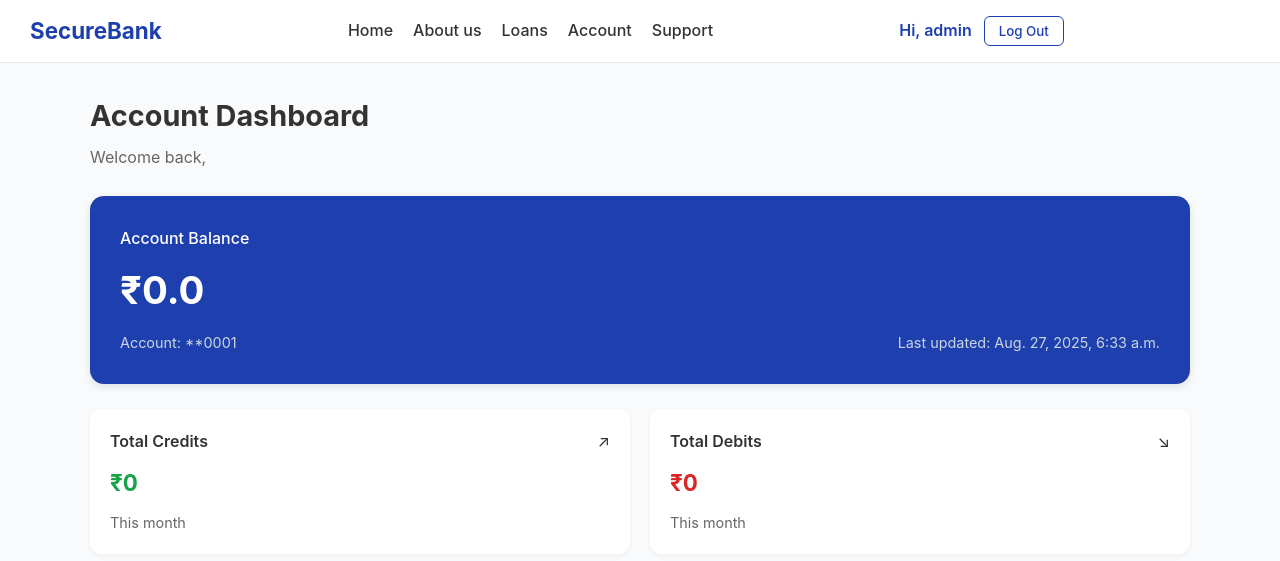
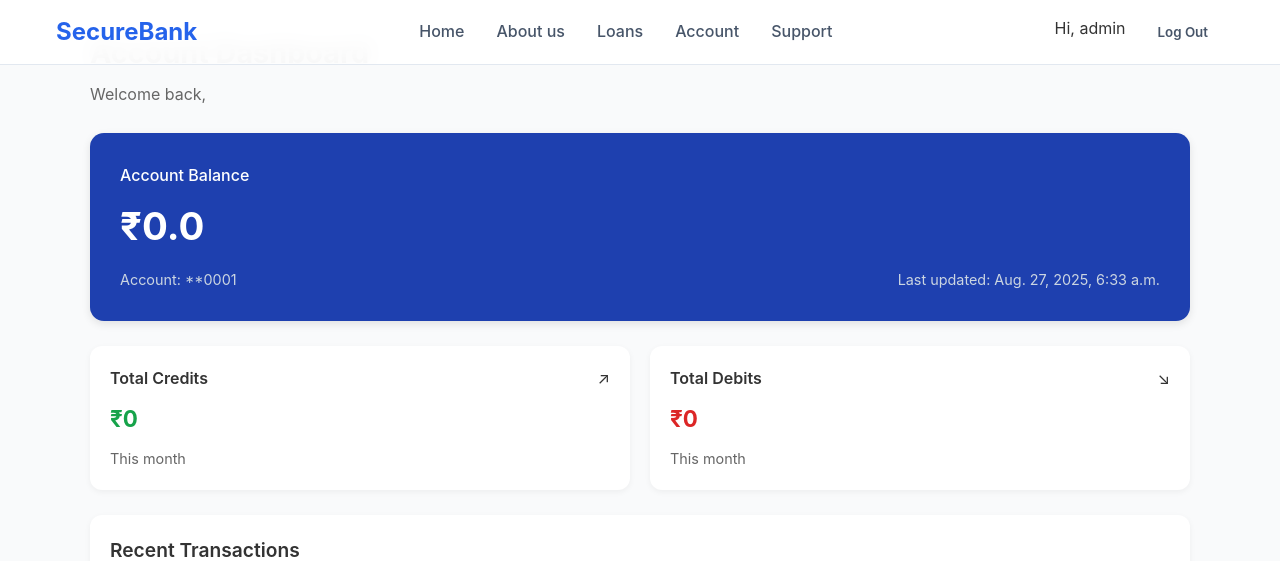
Before and after one commit to Bhavyamb-123/Bank-task, a Django app: page /account_dashboard/ in a window 1280 px wide. Shown: the top 561 px of the page. Run offline with Django 5.2, Linux system fonts and the light colour scheme; a user stored in the database is signed in; data comes from the database, SQL or seed files in the repository; both versions use the stored data as it was after the commit; data that the repository does not hold is empty.

Commit message:
navbar setting

```diff
--- a/Bankproject/BankApp/static/css/account.css
+++ b/Bankproject/BankApp/static/css/account.css
@@ -14,21 +14,33 @@ body {
 }
 
 /* Navbar */
-.header {
+/* .header {
     background: #fff;
     padding: 12px 30px;
     border-bottom: 1px solid #e5e7eb;
     position: sticky;
     top: 0;
     z-index: 1000;
+} */
+/* .logo h1 {
+    font-size: 1.5rem;
+    font-weight: 700;
+    color: #2563eb;
 }
-
 .navbar {
-    display: flex;
-    justify-content: space-between;
-    align-items: center;
+     position: fixed;
+    top: 0;
+    width: 100%;
+    background: rgba(255, 255, 255, 0.95);
+    backdrop-filter: blur(10px);
+    border-bottom: 1px solid #e2e8f0;
+    z-index: 1000;
 }
-
+.nav-container {
+    max-width: 1200px;
+    margin: 0 auto;
+    padding: 0 1rem;
+}
 .nav-brand h1 a {
     text-decoration: none;
     color: #1e40af;
@@ -38,47 +50,140 @@ body {
 
 .nav-links {
     display: flex;
-    list-style: none;
-    gap: 20px;
+    gap: 2rem;
+}
+
+.nav-link {
+   text-decoration: none;
+    color: #475569;
+    font-weight: 500;
+    transition: color 0.3s;
+}
+
+.nav-link:hover {
+     color: #2563eb;
+}
+
+.auth-buttons {
+    display: flex;
+    gap: 1rem;
+}
+
+.username {
+    font-weight: 600;
+    color: #2563eb;
+}
+
+
+.btn-ghost {
+    background: transparent;
+    color: #475569;
+    border: none;
+    padding: 0.5rem 1rem;
+    border-radius: 0.5rem;
+    font-weight: 600;
+    cursor: pointer;
+    transition: color 0.3s;
+}
+
+.btn-ghost:hover {
+    color: #2563eb;
+} */
+
+.navbar {
+    position: fixed;
+    top: 0;
+    width: 100%;
+    background: rgba(255, 255, 255, 0.95);
+    backdrop-filter: blur(10px);
+    border-bottom: 1px solid #e2e8f0;
+    z-index: 1000;
+}
+
+.nav-container {
+    max-width: 1200px;
+    margin: 0 auto;
+    padding: 0 1rem;
+}
+
+.nav-content {
+    display: flex;
+    align-items: center;
+    justify-content: space-between;
+    height: 4rem;
+}
+
+.logo h1 {
+    font-size: 1.5rem;
+    font-weight: 700;
+    color: #2563eb;
+}
+
+.nav-links {
+    display: flex;
+    gap: 2rem;
 }
 
 .nav-link {
     text-decoration: none;
+    color: #475569;
     font-weight: 500;
-    color: #333;
-    transition: color 0.2s ease-in-out;
+    transition: color 0.3s;
 }
 
 .nav-link:hover {
-    color: #1e40af;
+    color: #2563eb;
+}
+
+a{
+  text-decoration: none ;
+  color: #000;
 }
 
 .auth-buttons {
     display: flex;
-    align-items: center;
-    gap: 12px;
+    gap: 1rem;
 }
 
-.username {
+.mobile-menu-btn {
+    display: none;
+    background: none;
+    border: none;
+    font-size: 1.5rem;
+    cursor: pointer;
+}
+
+/* Buttons */
+.btn-primary {
+    background: #2563eb;
+    color: white;
+    border: none;
+    padding: 0.5rem 1rem;
+    border-radius: 0.5rem;
     font-weight: 600;
-    color: #1e40af;
+    cursor: pointer;
+    transition: background 0.3s;
+}
+
+.btn-primary:hover {
+    background: #1d4ed8;
 }
 
 .btn-ghost {
-    border: 1px solid #1e40af;
     background: transparent;
-    color: #1e40af;
-    padding: 6px 14px;
-    border-radius: 6px;
+    color: #475569;
+    border: none;
+    padding: 0.5rem 1rem;
+    border-radius: 0.5rem;
+    font-weight: 600;
     cursor: pointer;
-    font-weight: 500;
-    transition: 0.2s;
+    transition: color 0.3s;
 }
 
 .btn-ghost:hover {
-    background: #1e40af;
-    color: #fff;
+    color: #2563eb;
 }
+
 
 /* Main Dashboard Layout */
 .account-main {
--- a/Bankproject/BankApp/static/css/home.css
+++ b/Bankproject/BankApp/static/css/home.css
@@ -61,6 +61,11 @@ body {
 
 .nav-link:hover {
     color: #2563eb;
+}
+
+a{
+  text-decoration: none ;
+  color: #000;
 }
 
 .auth-buttons {
--- a/Bankproject/BankApp/templates/account.html
+++ b/Bankproject/BankApp/templates/account.html
@@ -8,33 +8,46 @@
     <link rel="stylesheet" href="{% static 'css/account.css' %}">
 </head>
 <body>
-    <header class="header">
+ <!-- Navigation -->
     <nav class="navbar">
-            <div class="nav-brand">
-                <h1><a href="index.html">SecureBank</a></h1>
+        <div class="nav-container">
+            <div class="nav-content">
+                <div class="logo">
+                    <h1>SecureBank</h1>
                 </div>
+
                 <div class="nav-links">
                     <a href="#" class="nav-link">Home</a>
                     <a href="#" class="nav-link">About us</a>
                     <a href="#" class="nav-link">Loans</a>
-                     <li><a href="account.html" class="nav-link">Account</a></li>
+                    <a href="{% url 'account_dashboard' %}"class="nav-link">Account</a>
                     <a href="#" class="nav-link">Support</a>
                 </div>
+
+                <!-- <div class="auth-buttons">
+                    <button class="btn-ghost">Log Out</button>
+                    <button class="btn-ghost" onclick="openModal('login')">Log In</button>
+                    <button class="btn-primary" onclick="openModal('signup')">Sign Up</button>
+
+                </div> -->
+
                 <div class="auth-buttons">
     {% if request.user.is_authenticated %}
         <span class="username">Hi, {{ request.user.username }}</span>
         <a href="{% url 'logout' %}">
             <button class="btn-ghost">Log Out</button>
         </a>
+    {% else %}
+        <button class="btn-ghost" onclick="openModal('login')">Log In</button>
+        <button class="btn-primary" onclick="openModal('signup')">Sign Up</button>
     {% endif %}
 </div>
-            <div class="mobile-menu-toggle">
-                <span></span>
-                <span></span>
-                <span></span>
+
+                <button class="mobile-menu-btn">☰</button>
+            </div>
         </div>
     </nav>
-    </header>
+
 
     <main class="account-main">
         <div class="container">
```
Also changed, not shown: Bankproject/BankApp/templates/home.html (+11 -6 lines), Bankproject/db.sqlite3. Lines whose indentation alone changed are shown as unchanged.
